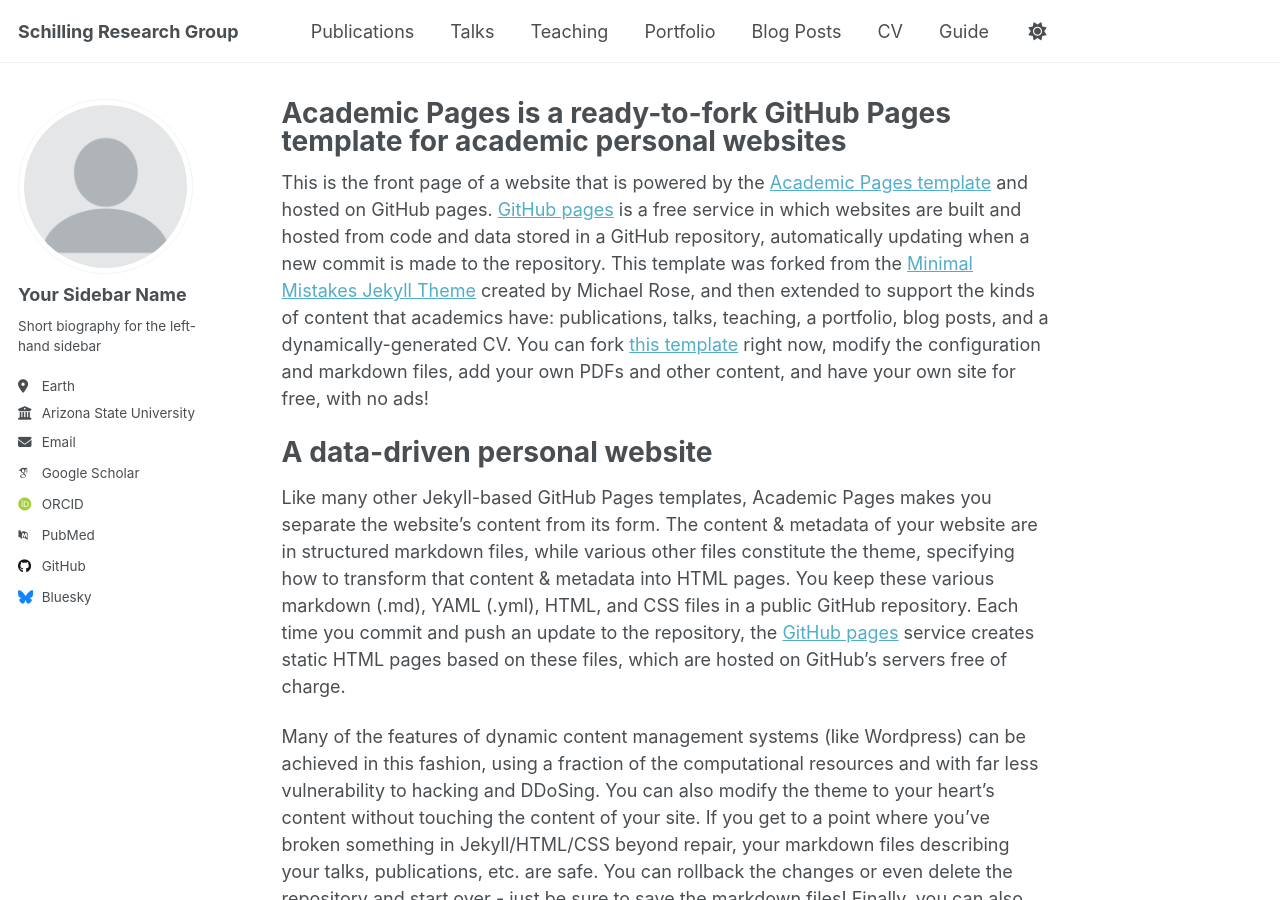
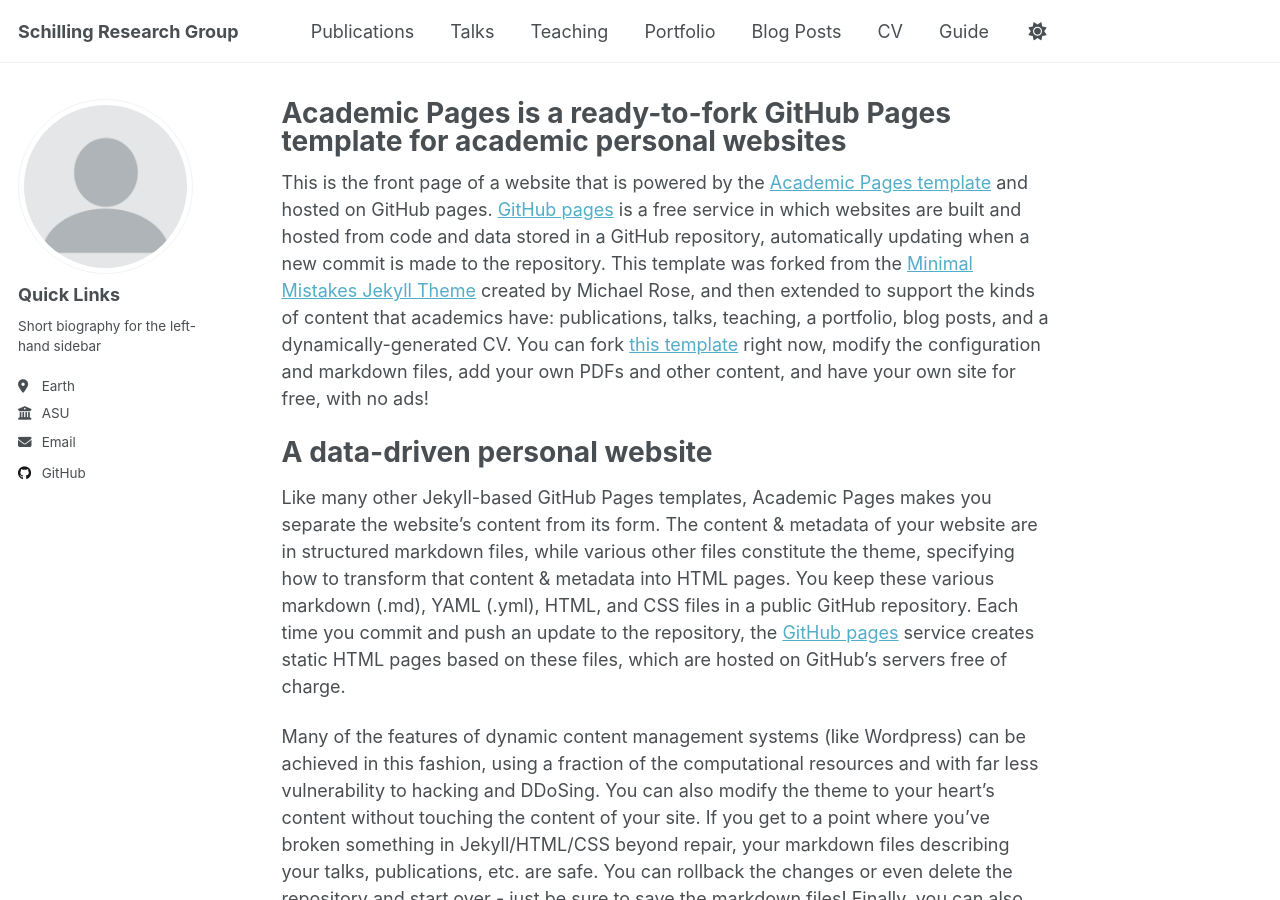
Before and after one commit to schillingmr/schilling-rg, a Jekyll site: the page built from _pages/about.md, in a window 1280 px wide and 900 px high. Built offline with Jekyll 4.4.1, drawn with Linux system fonts in a browser that asks for light colours; some web fonts are replaced.

Commit message:
Update _config.yml

```diff
--- a/_config.yml
+++ b/_config.yml
@@ -23,21 +23,21 @@ repository               : "academicpages/academicpages.github.io"
 author:
   # Biographic information
   avatar           : "profile.png"
-  name             : "Your Sidebar Name"
+  name             : "Quick Links"
   pronouns         : # example: "she/her"
   bio              : "Short biography for the left-hand sidebar"
   location         : "Earth"
-  employer         : "Arizona State University"
+  employer         : "ASU"
   uri              : # URL
-  email            : "none@example.org"
+  email            : "malle.schilling@asu.edu"
 
   # Academic websites
   arxiv            : # URL - Update with the correct link to your profile
-  googlescholar    : "https://scholar.google.com/citations?user=PS_CX0AAAAAJ"
+  googlescholar    : # "https://scholar.google.com/citations?user=PS_CX0AAAAAJ"
   impactstory      : # URL
-  orcid            : "http://orcid.org/yourorcidurl"
+  orcid            : # "http://orcid.org/yourorcidurl"
   semantic         : # URL
-  pubmed           : "https://www.ncbi.nlm.nih.gov/pubmed/?term=john+snow"
+  pubmed           : # "https://www.ncbi.nlm.nih.gov/pubmed/?term=john+snow"
   researchgate     : # URL
   scopus           : # URL
 
@@ -50,7 +50,7 @@ author:
   stackoverflow    : # User number or user number and name (i.e., use "1" or "1/jeff-atwood")
 
   # Social media
-  bluesky          : "bsky.app" # Replace this with you Bluesky username
+  bluesky          : # "bsky.app" # Replace this with you Bluesky username
   facebook         : # Username
   flickr           : # Username
   foursquare       : # Username
```
